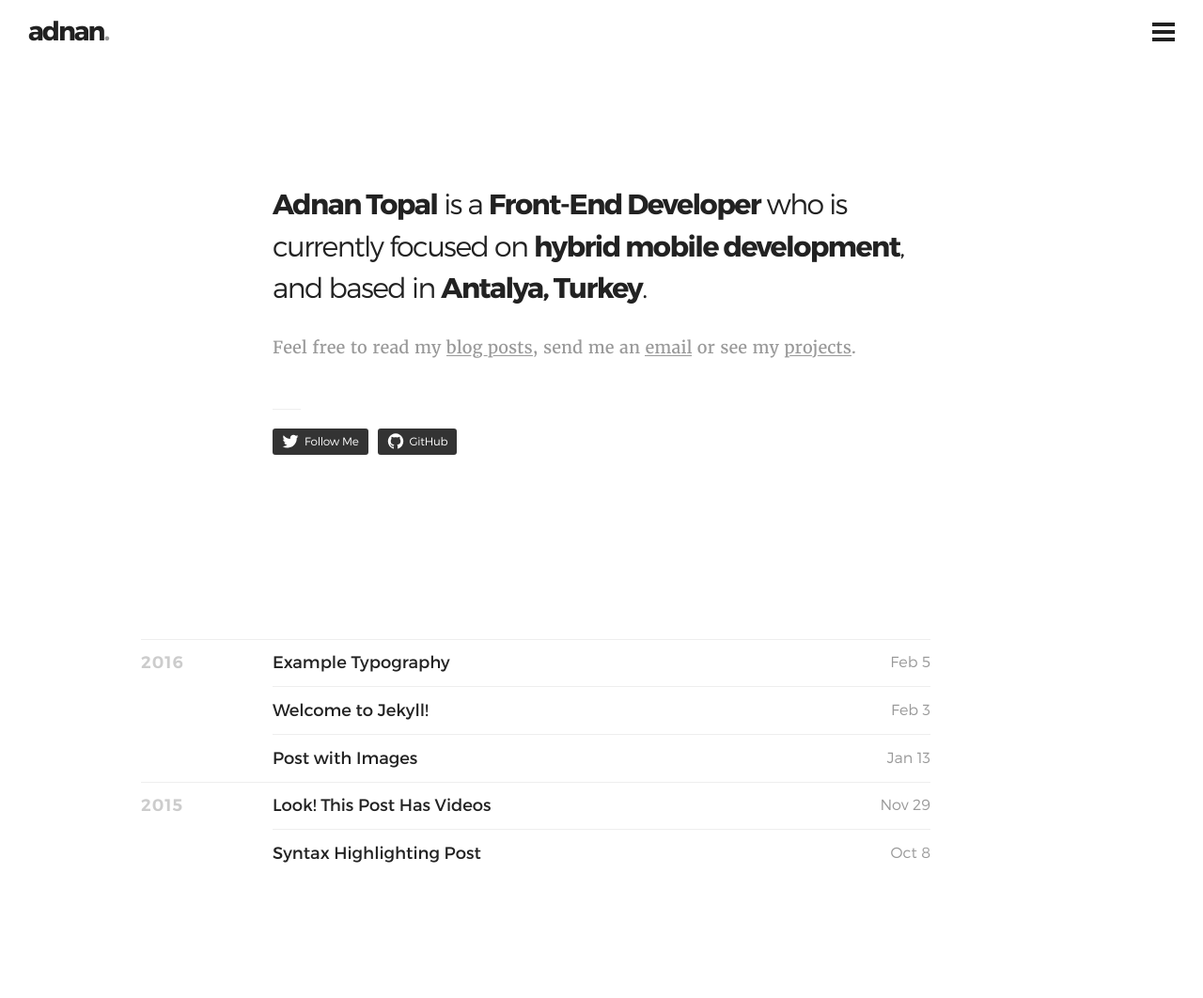
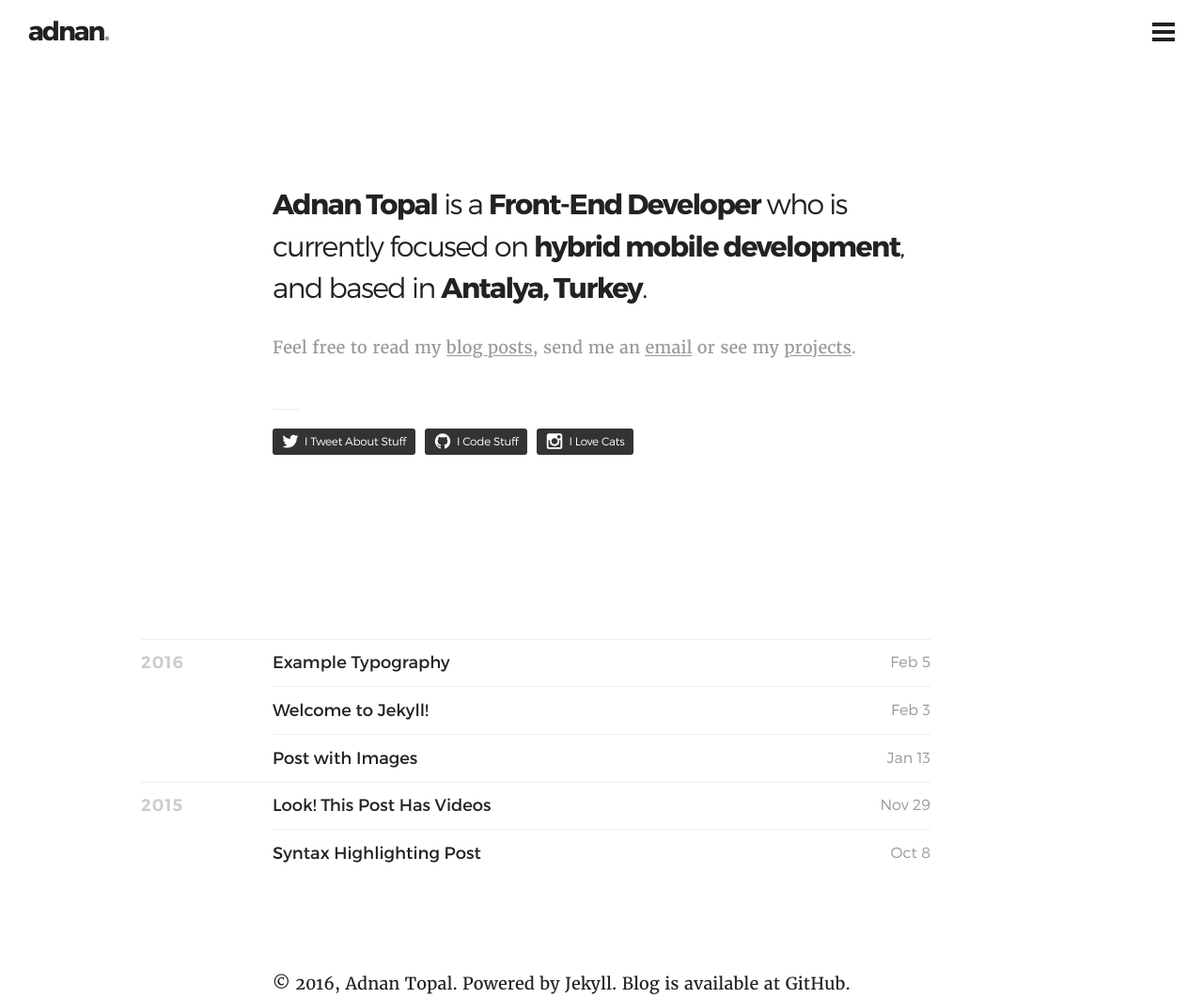
Before and after one commit to adnantopal/adnantopal.github.io, a Jekyll site: the page built from index.html, in a window 1280 px wide and 1062 px high. Shown: the whole window at 94% size. Built offline with Jekyll 4.4.1, drawn with Linux system fonts in a browser that asks for light colours; comment, search, counter and statistics services are not loaded.

Commit message:
continued.

```diff
--- a/_includes/footer.html
+++ b/_includes/footer.html
@@ -1,3 +1,10 @@
+<footer class="SiteFooter" role="contentinfo">
+    <div class="width">
+        <div class="Copyright">&copy; 2016, Adnan Topal. Powered by <a href="http://jekyllrb.com/">Jekyll</a>. Blog is available at
+            <a href="https://github.com/adnantopal/adnantopal.github.io">GitHub</a>.</div>
+    </div>
+</footer>
+
 {% if site.google_analytics %}
 <!-- Google Analytics -->
 <script>
--- a/_sass/page/_header.scss
+++ b/_sass/page/_header.scss
@@ -11,11 +11,14 @@
   display: flex;
   display: -webkit-flex;
   justify-content: space-between;
+  -webkit-justify-content: space-between;
   align-items: center;
+  -webkit-align-items: center;
   padding: 20px 30px;
   color: #666;
   @include font("sans");
   line-height: 1;
+  background: rgba(white, 0.75);
 }
 
 .SiteLogo {
--- a/_sass/page/_post-figure_figcaption.scss
+++ b/_sass/page/_post-figure_figcaption.scss
@@ -2,7 +2,7 @@
 
 figcaption {
   margin-top: 8px;
-  @include font("sans");
+  @include font("sans", "light");
   font-size: 14px;
   line-height: 1.4;
   text-align: center;
--- a/index.html
+++ b/index.html
@@ -32,13 +32,19 @@ layout: default
                     <svg class="icon icon-twitter">
                         <use xlink:href="#icon-twitter"></use>
                     </svg>
-                    <span>Follow Me</span>
+                    <span>I Tweet About Stuff</span>
                 </a>
                 <a href="https://github.com/adnantopal">
                     <svg class="icon icon-github">
                         <use xlink:href="#icon-github"></use>
                     </svg>
-                    <span>GitHub</span>
+                    <span>I Code Stuff</span>
+                </a>
+                <a href="https://instagram.com/adnantopal">
+                    <svg class="icon icon-instagram">
+                        <use xlink:href="#icon-instagram"></use>
+                    </svg>
+                    <span>I Love Cats</span>
                 </a>
             </div>
         </div>
```
